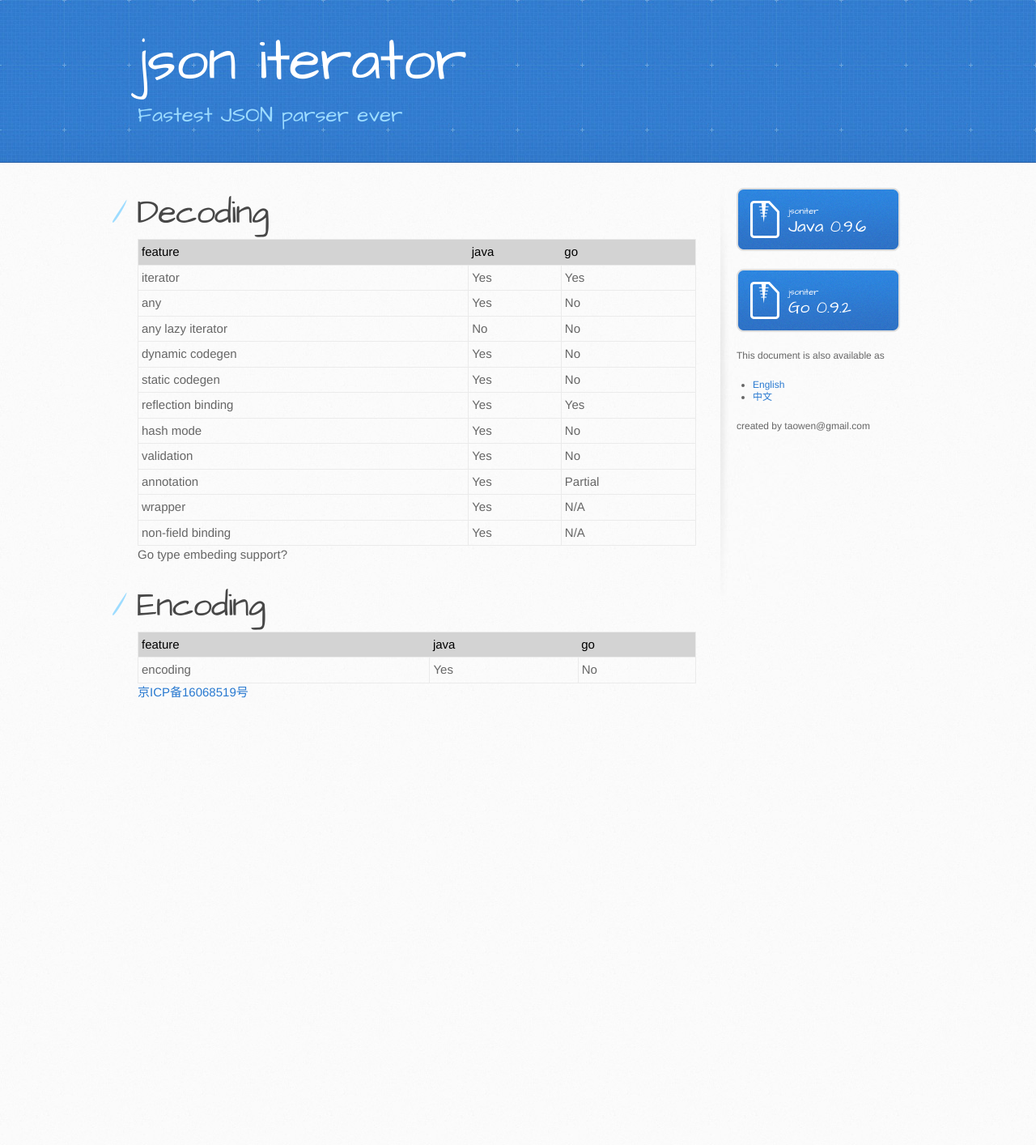
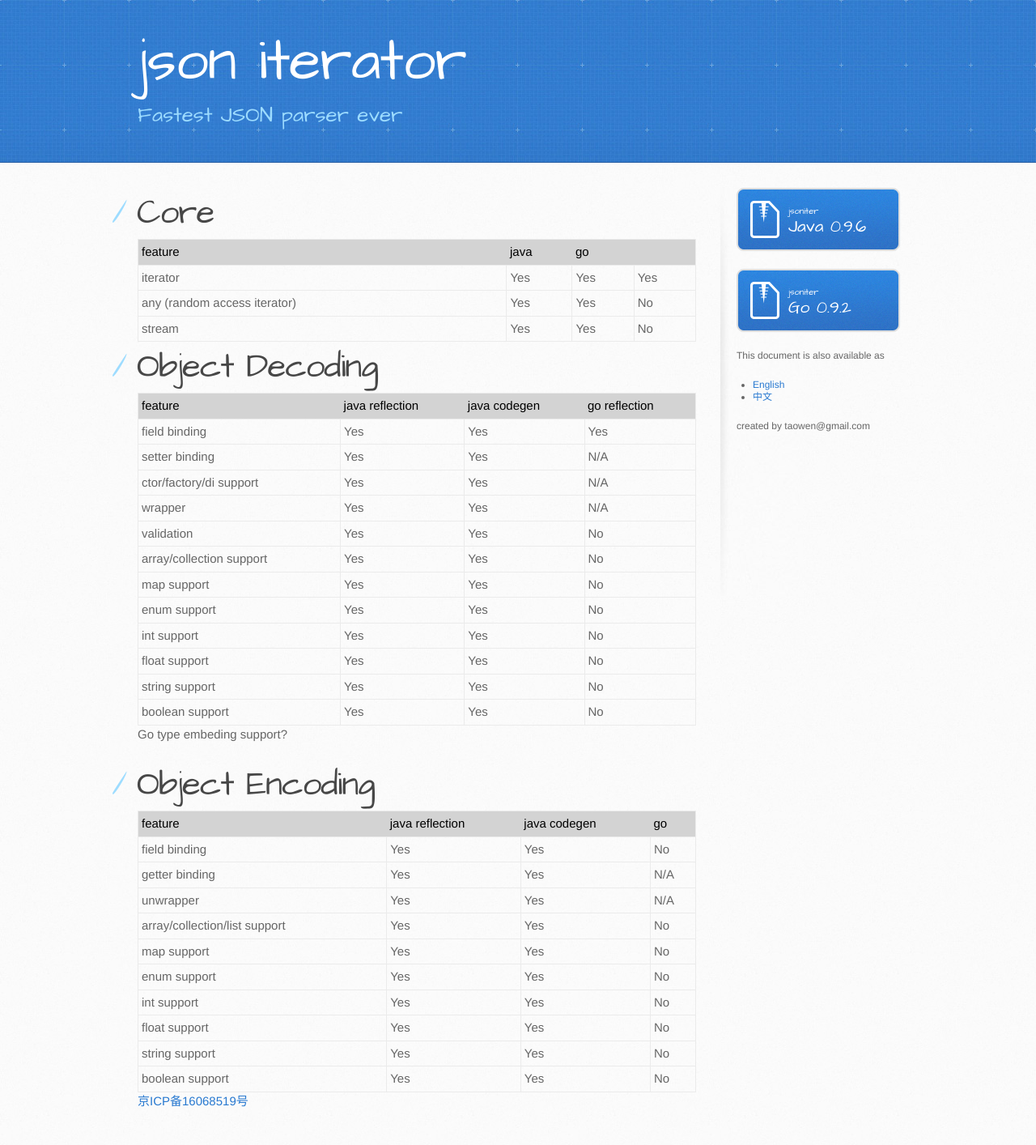
Before and after one commit to json-iterator/json-iterator.github.io, a Jekyll site: the page built from features.md, in a window 1280 px wide. Shown: the whole page at 81% size. Built offline with Jekyll 4.4.1, drawn with Linux system fonts in a browser that asks for light colours; comment, search, counter and statistics services are not loaded; before the commit the page ends 909 px from its top, so only the background shows below that.

Commit message:
Update features.md

```diff
--- a/features.md
+++ b/features.md
@@ -3,27 +3,44 @@ layout: default
 title: Jsoniter Features (Java Version)
 ---
 
-# Decoding
+# Core
 
 | feature | java | go |
 | --- | --- | --- |
-| iterator | Yes | Yes |
-| any       | Yes | No |
-| any lazy iterator | No | No |
-| dynamic codegen | Yes | No |
-| static codegen | Yes | No |
-| reflection binding | Yes | Yes |
-| hash mode | Yes | No |
-| validation | Yes | No |
-| annotation | Yes | Partial |
-| wrapper | Yes | N/A |
-| non-field binding | Yes | N/A |
+| iterator | Yes | Yes | Yes |
+| any (random access iterator) | Yes | Yes | No |
+| stream | Yes | Yes | No |
+
+# Object Decoding
+
+| feature | java reflection | java codegen | go reflection |
+| --- | --- | --- | --- |
+| field binding | Yes | Yes | Yes |
+| setter binding | Yes | Yes | N/A |
+| ctor/factory/di support | Yes | Yes | N/A |
+| wrapper | Yes | Yes | N/A |
+| validation | Yes | Yes | No |
+| array/collection support | Yes | Yes | No |
+| map support | Yes | Yes | No |
+| enum support | Yes | Yes | No |
+| int support | Yes | Yes | No |
+| float support | Yes | Yes | No |
+| string support | Yes | Yes | No |
+| boolean support | Yes | Yes | No |
 
 Go type embeding support?
 
-# Encoding
+# Object Encoding
 
-
-| feature | java | go |
-| --- | --- | --- |
-| encoding | Yes | No |
+| feature | java reflection | java codegen | go |
+| --- | --- | --- | --- |
+| field binding | Yes | Yes | No |
+| getter binding | Yes | Yes | N/A |
+| unwrapper | Yes | Yes | N/A |
+| array/collection/list support | Yes | Yes | No |
+| map support | Yes | Yes | No |
+| enum support | Yes | Yes | No |
+| int support | Yes | Yes | No |
+| float support | Yes | Yes | No |
+| string support | Yes | Yes | No |
+| boolean support | Yes | Yes | No |
```
